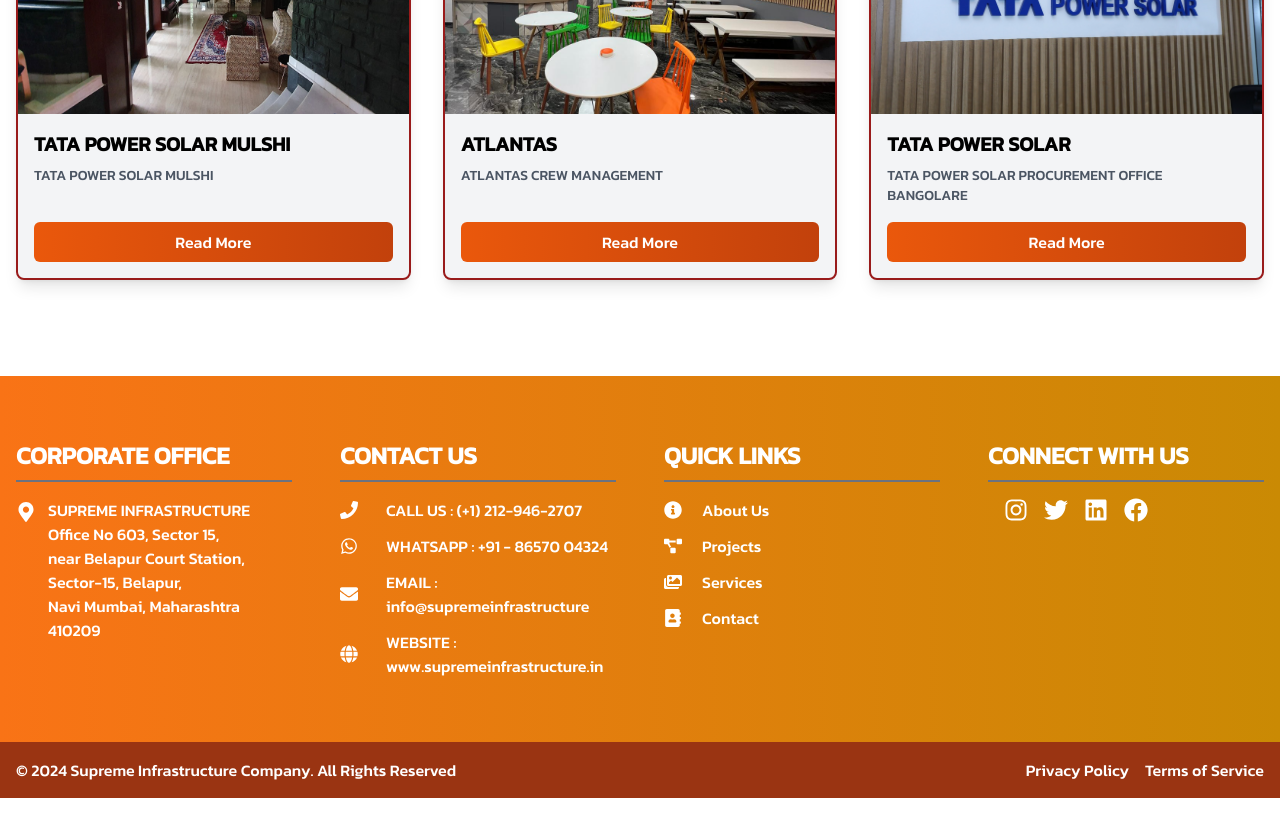
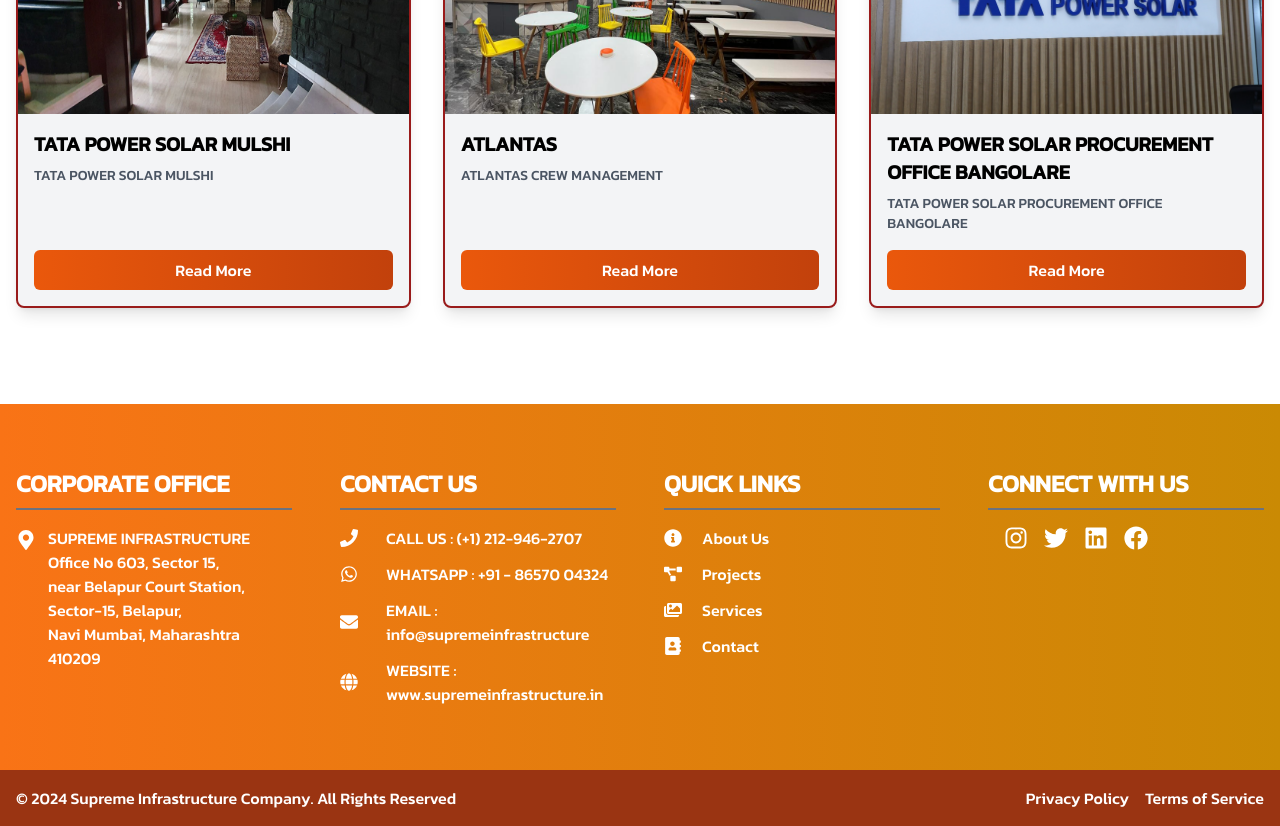
Before and after one commit to AkshayKalamkarr/supremeinfrastructure, a Next.js app: page /project/commercialprojects in a window 1280 px wide. Shown: the part 780-1606 px from the top of the page. Before the commit the page ends 1578 px from the top, so only its background shows below. Built offline with nearby package versions, Linux system fonts and the light colour scheme.

Commit message:
new code

```diff
--- a/data/commercialprojects.js
+++ b/data/commercialprojects.js
@@ -79,7 +79,7 @@ export const projects = [
   },
   {
     slug: "project-3",
-    title: "TATA POWER SOLAR ",
+    title: "TATA POWER SOLAR PROCUREMENT OFFICE BANGOLARE",
     image: "/images/projects/TATAPOWERSOLARPROCUREMENTOFFICEBANGOLARE/tataBanglore-7.jpg",
     description: "TATA POWER SOLAR PROCUREMENT OFFICE BANGOLARE",
     fullDescription:
```
